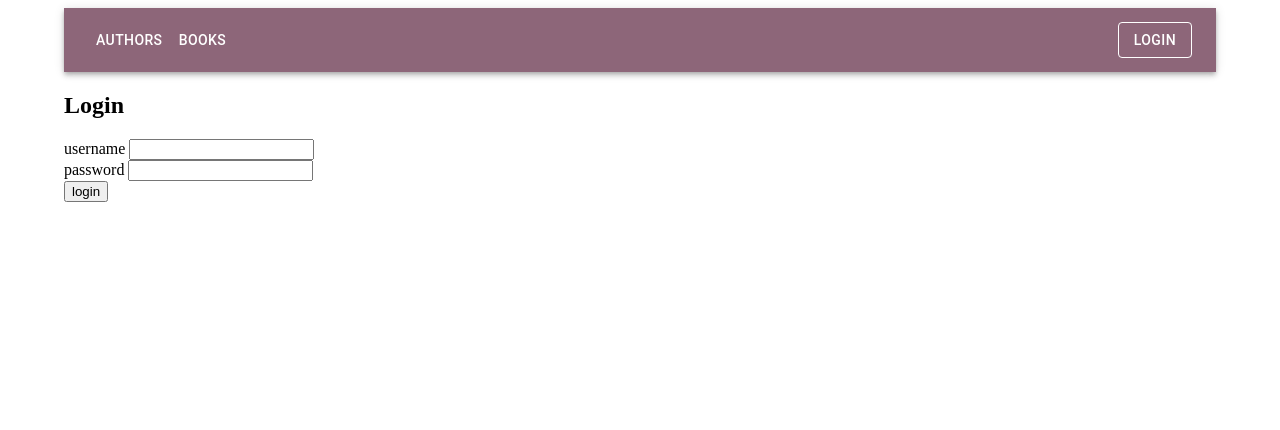
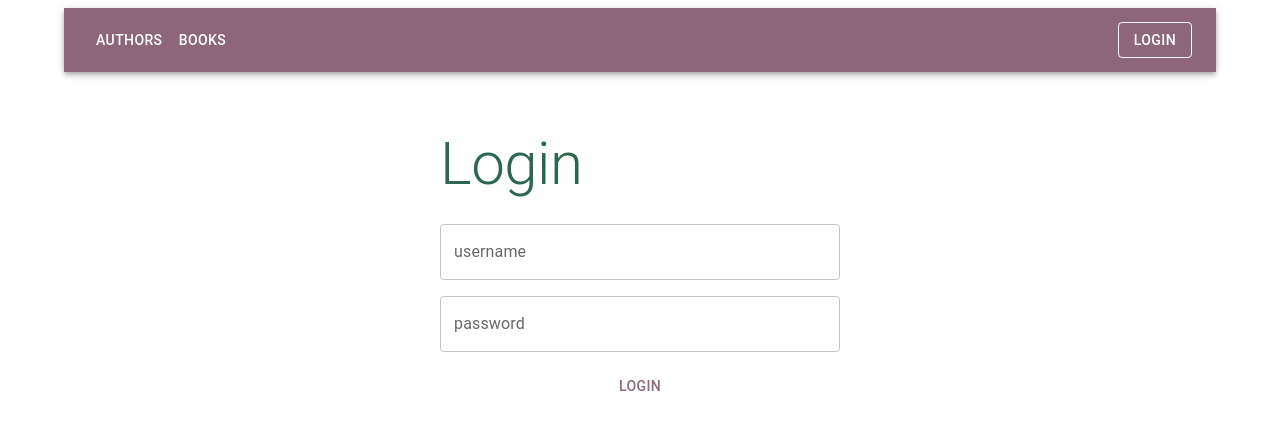
Before and after one commit to shonaloujacks/full-stack-open-university-helsinki, a React (Vite) app in the folder part8/library-frontend/: page /login in a window 1280 px wide. Shown: the top 430 px of the page. Built offline with nearby package versions, Linux system fonts and the light colour scheme.

Commit message:
login form styling added and conditional rendering for NewBook component added

```diff
--- a/part8/library-frontend/src/App.jsx
+++ b/part8/library-frontend/src/App.jsx
@@ -97,7 +97,11 @@ const App = () => {
             <Route
               path="/addbook"
               element={
-                <NewBook setError={notifyError} setSuccess={notifySuccess} />
+                token ? (
+                  <NewBook setError={notifyError} setSuccess={notifySuccess} />
+                ) : (
+                  <Navigate replace to="/books" />
+                )
               }
             />
             <Route
--- a/part8/library-frontend/src/components/LoginForm.jsx
+++ b/part8/library-frontend/src/components/LoginForm.jsx
@@ -1,6 +1,7 @@
 import { useState } from "react";
 import { useMutation } from "@apollo/client/react";
 import { LOGIN } from "../queries";
+import { Typography, Button, TextField, Box } from "@mui/material";
 
 const LoginForm = ({ setError, setToken }) => {
   const [username, setUsername] = useState("");
@@ -23,27 +24,38 @@ const LoginForm = ({ setError, setToken }) => {
   };
 
   return (
-    <div>
-      <h2>Login</h2>
-      <form onSubmit={submit}>
-        <div>
-          username{" "}
-          <input
+    <Box
+      sx={{
+        maxWidth: 400,
+        mx: "auto",
+        mt: 4,
+      }}
+    >
+      <Typography variant="h2" color="secondary" sx={{ pt: 3, pb: 3 }}>
+        Login
+      </Typography>
+      <Box
+        component="form"
+        onSubmit={submit}
+        sx={{ display: "flex", flexDirection: "column", gap: 2 }}
+      >
+        <TextField
+          label="username"
+          type="text"
           value={username}
           onChange={({ target }) => setUsername(target.value)}
         />
-        </div>
-        <div>
-          password{" "}
-          <input
+
+        <TextField
+          label="password"
           type="password"
           value={password}
           onChange={({ target }) => setPassword(target.value)}
         />
-        </div>
-        <button type="submit">login</button>
-      </form>
-    </div>
+
+        <Button type="submit">login</Button>
+      </Box>
+    </Box>
   );
 };
 
--- a/part8/library-frontend/src/components/NewBook.jsx
+++ b/part8/library-frontend/src/components/NewBook.jsx
@@ -56,7 +56,7 @@ const NewBook = ({ setError, setSuccess }) => {
 
   return (
     <Box sx={{ maxWidth: 600 }}>
-      <Typography variant="h3" color="secondary" sx={{ pt: 4, pb: 2 }}>
+      <Typography variant="h3" color="secondary" sx={{ pt: 3, pb: 3 }}>
         add new book
       </Typography>
       <Box
```
Lines whose indentation alone changed are shown as unchanged.
